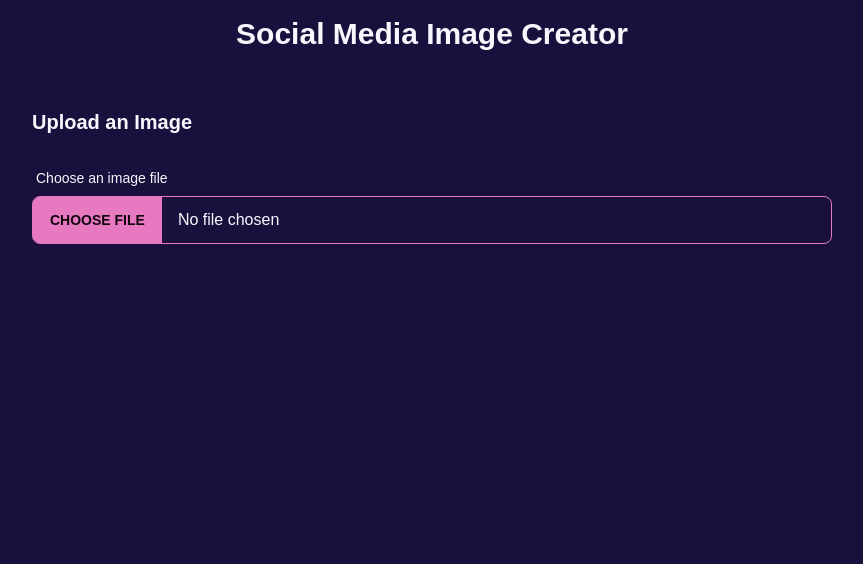
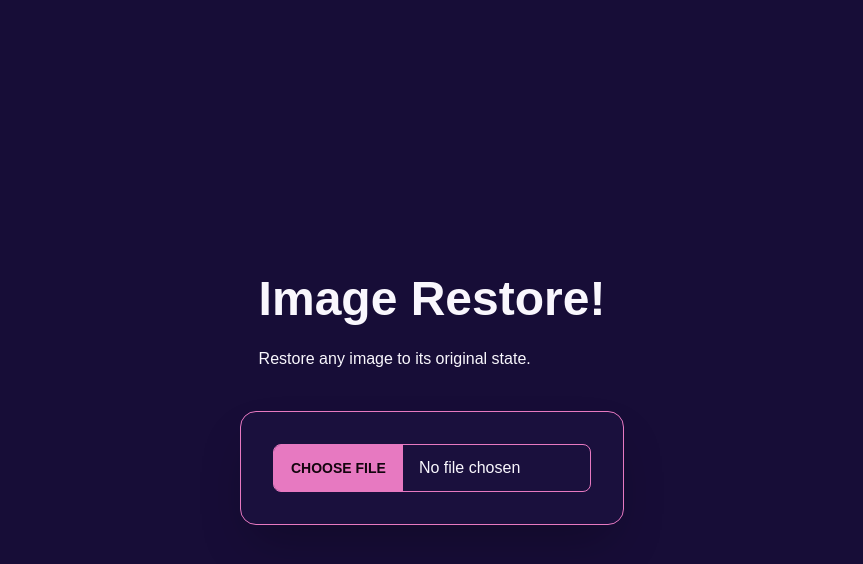
Before and after one commit to afnanhussain2002/making-chip, a Next.js app: page /image-fill in a window 1280 px wide. Shown: the top 564 px of the page, without its empty margins (208-1071 px from the left). Built offline with nearby package versions, Linux system fonts and the light colour scheme.

Commit message:
Image fill complete

```diff
--- a/src/app/(app)/image-fill/page.tsx
+++ b/src/app/(app)/image-fill/page.tsx
@@ -1,29 +1,29 @@
 "use client"
 import React,{ useState ,useRef, useEffect} from 'react'
 import axios from 'axios'
-import { CldImage } from 'next-cloudinary'
+// import { CldImage } from 'next-cloudinary'
 
 // Define the social media formats with their respective dimensions and aspect ratios
-const imageFormats = {
+/* const imageFormats = {
     "Portrait (9:16)": { width: 1080, height: 1920, aspectRatio: "9:16" },
     "Square (1:1)": { width: 1000, height: 1000, aspectRatio: "1:1" },
     "Landscape (16:9)": { width: 1920, height: 1080, aspectRatio: "16:9" }
   };
 
-  type ImageFormat = keyof typeof imageFormats;
+  type ImageFormat = keyof typeof imageFormats; */
 
 function ImageFill() {
     const [uploadedImage, setUploadedImage] = useState<string | null>(null);
     const [isUploading, setIsUploading] = useState(false);
-    const [selectedFormat, setSelectedFormat] = useState<ImageFormat>("Portrait (9:16)");
-    const [isTransforming, setIsTransforming] = useState(false);
-    const imageRef = useRef<HTMLImageElement>(null);
+    // const [selectedFormat, setSelectedFormat] = useState<ImageFormat>("Portrait (9:16)");
+    // const [isTransforming, setIsTransforming] = useState(false);
+    // const imageRef = useRef<HTMLImageElement>(null);
 
-    useEffect(() =>{
+  /*   useEffect(() =>{
         if (uploadedImage) {
             setIsTransforming(true)
         }
-    },[selectedFormat,uploadedImage])
+    },[selectedFormat,uploadedImage]) */
     const handleFileUpload = async(e: React.ChangeEvent<HTMLInputElement>) => {
         e.preventDefault();
         const file = e.target.files?.[0];
@@ -33,13 +33,13 @@ function ImageFill() {
         formData.append("file", file);
         try {
           const response = await axios.post("/api/image-fill", formData);
-          console.log(response);
+          console.log(response.data);
           if (!response.data) {
             throw new Error("Failed to upload image");
           }
           const data = response.data
           console.log("width", data.width, "height",data.height);
-          setUploadedImage(data.public_id);
+          setUploadedImage(data.restoreImage);
           return;
         } catch (error) {
           console.log(error);
@@ -48,16 +48,16 @@ function ImageFill() {
             setIsUploading(false);
         }
     }
-
+console.log('uploadedImage',uploadedImage);
     const handleDownload = () =>{
-        if (!imageRef.current) return;
-        fetch(imageRef.current.src)
+        if (!uploadedImage) return;
+        fetch(uploadedImage)
         .then((response) => response.blob())
         .then((blob) => {
             const url = URL.createObjectURL(blob);
             const link = document.createElement("a");
             link.href = url;
-            link.download = `${selectedFormat?.replace(/\s+/g, "_").toLowerCase()}.png`;
+            link.download = `${uploadedImage?.replace(/\s+/g, "_").toLowerCase()}.png`;
             document.body.appendChild(link);
             link.click();
             document.body.removeChild(link);
@@ -69,82 +69,46 @@ function ImageFill() {
     }
 
   return (
-    <div className="container mx-auto p-4 max-w-4xl">
-    <h1 className="text-3xl font-bold mb-6 text-center">
-      Social Media Image Creator
-    </h1>
-
-    <div className="card">
-      <div className="card-body">
-        <h2 className="card-title mb-4">Upload an Image</h2>
-        <div className="form-control">
-          <label className="label">
-            <span className="label-text">Choose an image file</span>
-          </label>
+    <div className="hero bg-base-200 min-h-screen">
+      <div className="hero-content flex-col">
+        <div className="text-center lg:text-left">
+          <h1 className="text-5xl font-bold">Image Restore!</h1>
+          <p className="py-6">
+            Restore any image to its original state.
+          </p>
+        </div>
+        <div className="card bg-base-100 w-full max-w-sm shrink-0 shadow-2xl border border-primary">
+          {isUploading ? <div className="loading loading-lg"></div>
+        :
+        <>
+        {
+          uploadedImage ? <>
+          <img
+            src={uploadedImage}
+            className="w-full"
+            alt="Uploaded Image"
+          />
+          <button onClick={handleDownload} className="btn btn-primary">Download</button>
+          </>
+          :
+          <form className="card-body">
           <input
             type="file"
+            className="file-input file-input-bordered file-input-primary w-full max-w-xs"
             onChange={handleFileUpload}
-            className="file-input file-input-bordered file-input-primary w-full"
           />
+          {/* <div className="form-control mt-6">
+            <button className="btn btn-primary">Optimize</button>
+          </div> */}
+        </form>
+        }
+
+        </>
+
+        }
         </div>
-
-        {isUploading && (
-          <div className="mt-4">
-            <progress className="progress progress-primary w-full"></progress>
-          </div>
-        )}
-
-        {uploadedImage && (
-          <div className="mt-6">
-            <h2 className="card-title mb-4">Select Social Media Format</h2>
-            <div className="form-control">
-              <select
-                className="select select-bordered w-full"
-                value={selectedFormat}
-                onChange={(e) => setSelectedFormat(e.target.value as ImageFormat)}
-              >
-                {Object.keys(imageFormats).map((format) => (
-                  <option key={format} value={format}>
-                    {format}
-                  </option>
-                ))}
-              </select>
-            </div>
-
-            <div className="mt-6 relative">
-              <h3 className="text-lg font-semibold mb-2">Preview:</h3>
-              <div className="flex justify-center">
-                {isTransforming && (
-                  <div className="absolute inset-0 flex items-center justify-center bg-base-100 bg-opacity-50 z-10">
-                    <span className="loading loading-spinner loading-lg"></span>
-                  </div>
-                )}
-                <CldImage
-                  width={imageFormats[selectedFormat].width}
-                  height={imageFormats[selectedFormat].height}
-                  src={uploadedImage}
-                  sizes="100vw"
-                  alt="transformed image"
-                  crop="pad"
-                  aspectRatio={imageFormats[selectedFormat].aspectRatio}
-                  gravity='auto'
-                  ref={imageRef}
-                  fillBackground
-                  onLoad={() => setIsTransforming(false)}
-                />
-              </div>
-            </div>
-
-            <div className="card-actions justify-end mt-6">
-              <button className="btn btn-primary" onClick={handleDownload}>
-                Download for {selectedFormat}
-              </button>
-            </div>
-          </div>
-        )}
       </div>
     </div>
-  </div>
   )
 }
 
--- a/src/app/api/image-fill/route.ts
+++ b/src/app/api/image-fill/route.ts
@@ -7,6 +7,7 @@ import { NextRequest, NextResponse } from "next/server";
 
 interface CloudinaryImageFill {
   public_id: string;
+  url: string;
   [key: string]: string | number | boolean | null;
 }
 
@@ -45,8 +46,12 @@ export async function POST(request: NextRequest) {
     );
     // console.log("Result-------", result);
 
+    const restoreImage = cloudinary.url(result.public_id,
+        {aspect_ratio: "16:9", background: "gen_fill", width: 1500, crop: "pad"} // Sharpening effect (adjust value as needed)
+    )
+
     // Handle the result as needed
-    return NextResponse.json({result}, { status: 200 });
+    return NextResponse.json({...result,restoreImage}, { status: 200 });
   } catch (error) {
     console.log(error);
     return NextResponse.json(
```
